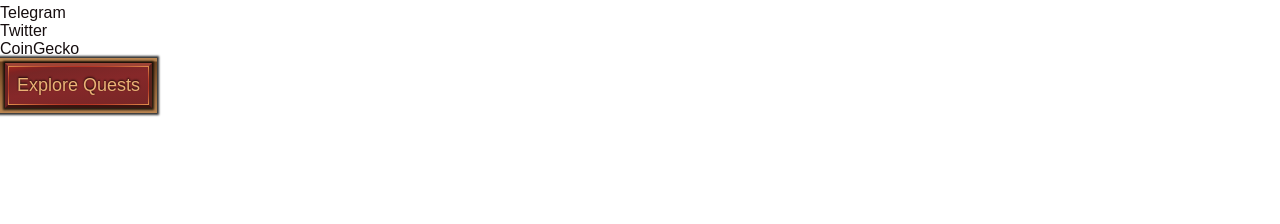
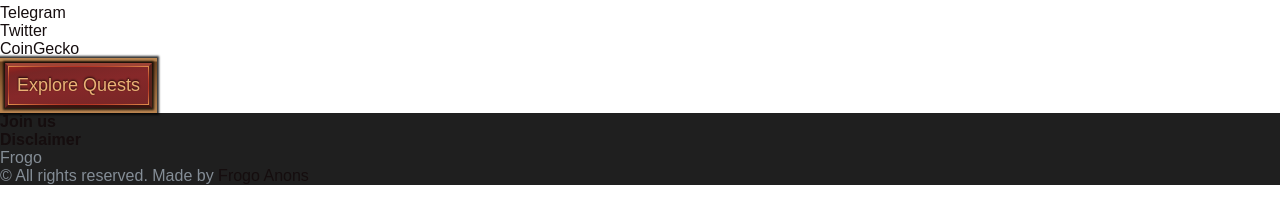
Before and after one commit to HungerGames-eth/website, a website: page index.html in a window 1280 px wide. Shown: the part 68-292 px from the top of the page. Drawn offline with Linux system fonts and the light colour scheme.

Commit message:
FEAT: init footer

```diff
--- /dev/null
+++ b/assets/css/scss/base/_footer.scss
@@ -0,0 +1,6 @@
+.footer{
+  background-color: #1F1F1F;
+  p{
+    color: #848D96;
+  }
+}
--- a/index.html
+++ b/index.html
@@ -56,5 +56,19 @@
     <div class="mb-overlay"></div>
   </a>
 
+  <footer class="footer">
+    <h2 class="h2">Join us</h2>
+    <div class="footer__disclaimer">
+      <h5 class="h5">Disclaimer</h5>
+      <p>Frogo</p>
+    </div>
+    <div class="footer__copy">
+      <p>
+        © All rights reserved. Made by
+        <a href="">Frogo Anons</a>
+      </p>
+    </div>
+  </footer>
+
 </body>
 </html>
```
Also changed, not shown: assets/img/icon/gem.svg (added), style.css.
